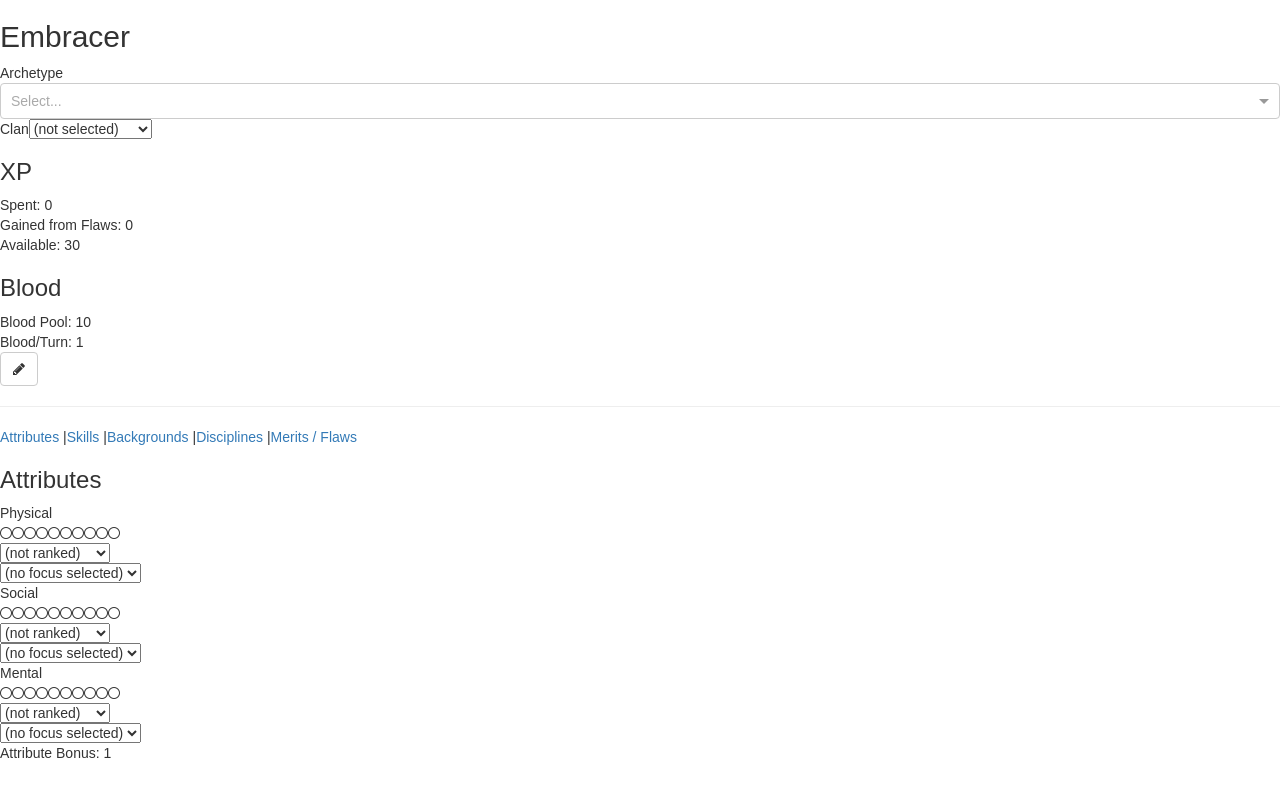
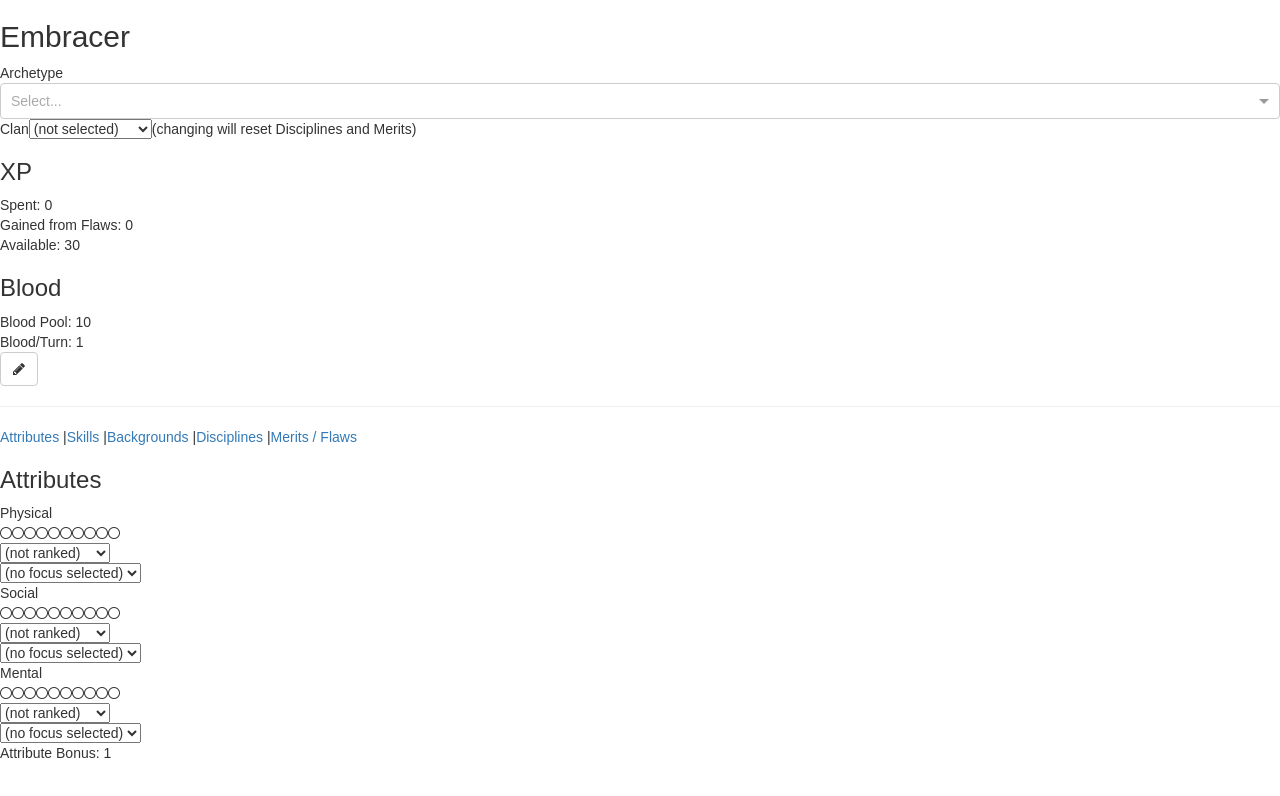
Before and after one commit to TrueWill/embracer, a React (Create React App) app: page / in a window 1280 px wide. Shown: the top 796 px of the page. Built offline with nearby package versions, Linux system fonts and the light colour scheme.

Commit message:
Add caution about changing clan

```diff
--- a/src/components/BasicInfo.js
+++ b/src/components/BasicInfo.js
@@ -56,6 +56,7 @@ export default class BasicInfo extends Component {
           <option value="">(not selected)</option>
           {clanOptions}
         </select>
+        (changing will reset Disciplines and Merits)
       </div>
     );
   }
```
Also changed, not shown: 1 other file (tests, documents, lock files or other folders).
